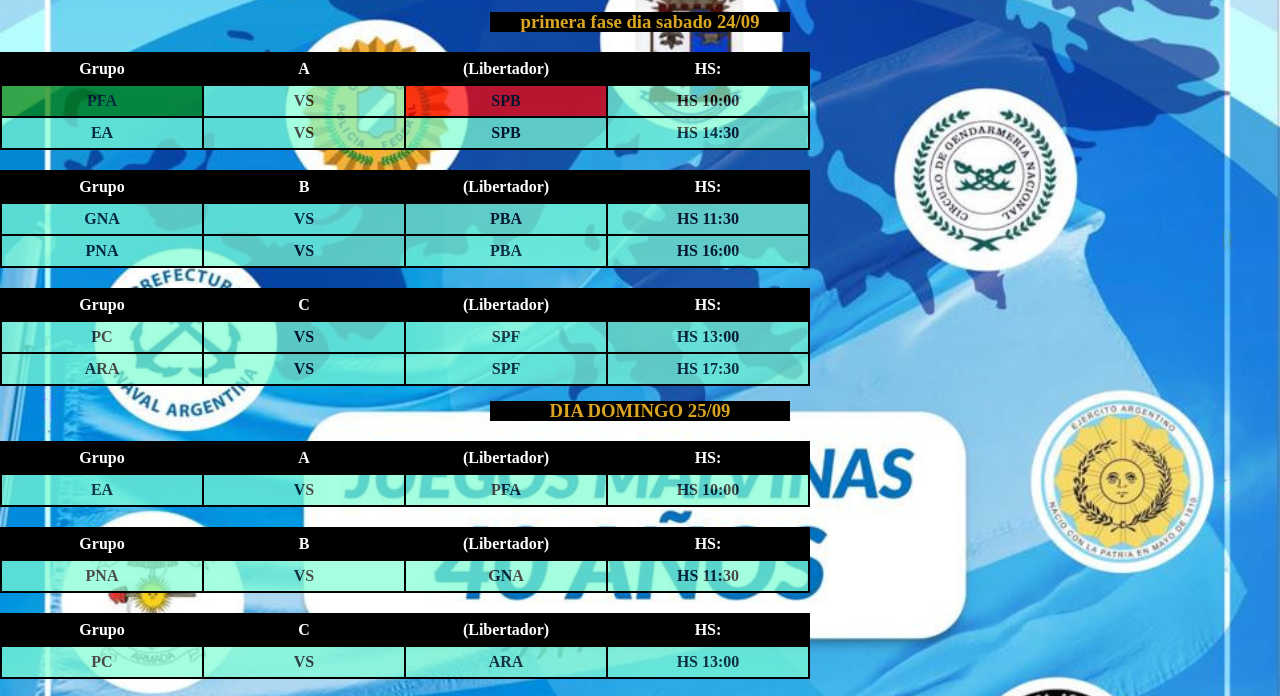
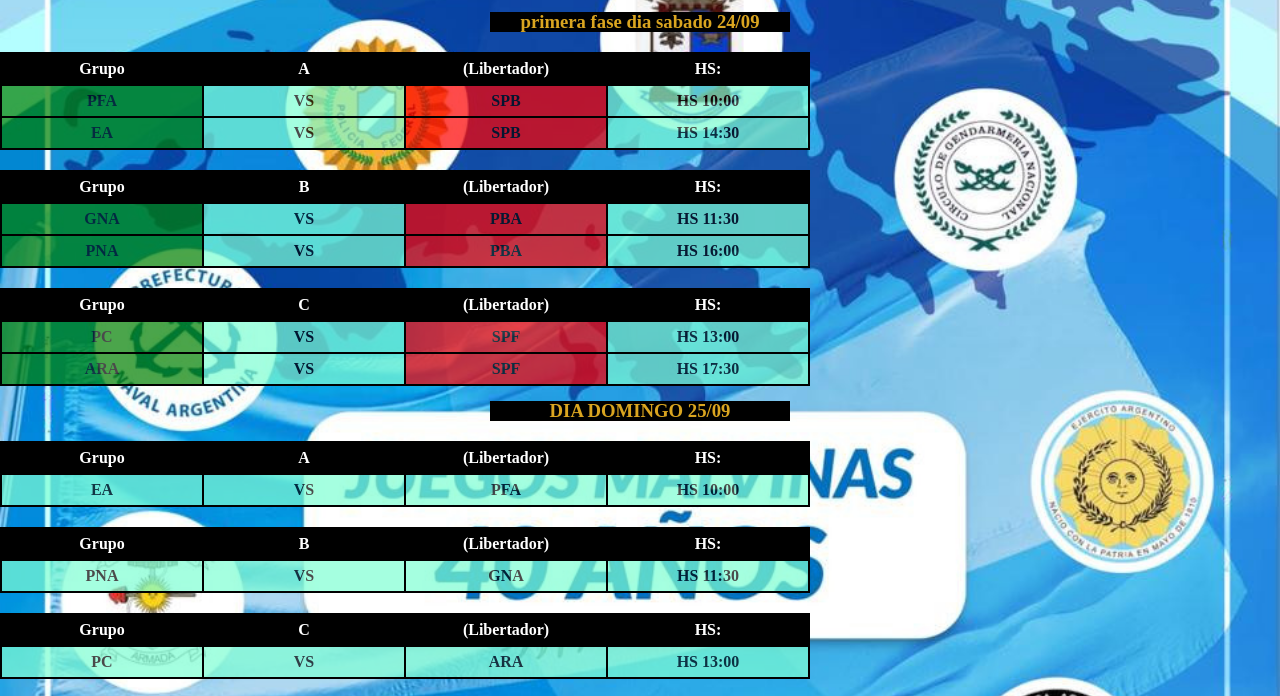
Before and after one commit to S4sh1/Circulo, a plain HTML site: page voley.html in a window 1280 px wide. Shown: the part 68-764 px from the top of the page. Drawn offline with Linux system fonts and the light colour scheme.

Commit message:
Update voley.html

```diff
--- a/voley.html
+++ b/voley.html
@@ -47,13 +47,13 @@
                     </td>
                 </tr>
                 <tr>
-                    <td>
+                    <td class="ganador">
                         EA
                     </td>
                     <td>
                         VS
                     </td>
-                    <td>
+                    <td class="perdedor">
                        SPB
                     </td>
                     <td>
@@ -81,13 +81,13 @@
             </thead>
             <tbody>
                 <tr>
-                    <td>
+                    <td class="ganador">
                        GNA
                     </td>
                     <td>
                         VS
                     </td>
-                    <td>
+                    <td class="perdedor">
                         PBA
                     </td>
                     <td>
@@ -95,13 +95,13 @@
                     </td>
                 </tr>
                 <tr>
-                    <td>
+                    <td class="ganador">
                        PNA
                     </td>
                     <td>
                         VS
                     </td>
-                    <td>
+                    <td class="perdedor">
                         PBA
                     </td>
                     <td>
@@ -131,13 +131,13 @@
             </thead>
             <tbody>
                 <tr>
-                    <td>
+                    <td class="ganador">
                         PC
                     </td>
                     <td>
                         VS
                     </td>
-                    <td>
+                    <td class="perdedor">
                         SPF
                     </td>
                     <td>
@@ -145,13 +145,13 @@
                     </td>
                 </tr>
                 <tr>
-                    <td>
+                    <td class="ganador">
                        ARA
                     </td>
                     <td>
                         VS
                     </td>
-                    <td>
+                    <td class="perdedor">
                         SPF
                     </td>
                     <td>
```
